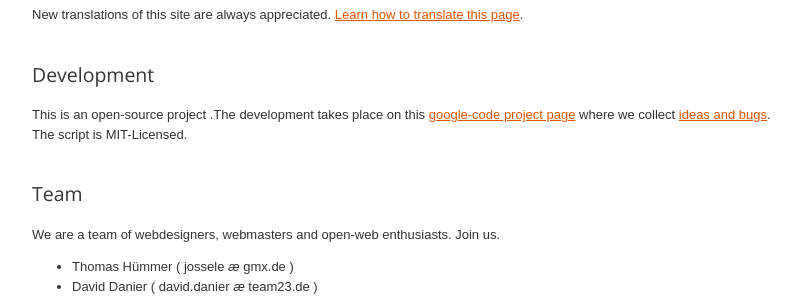
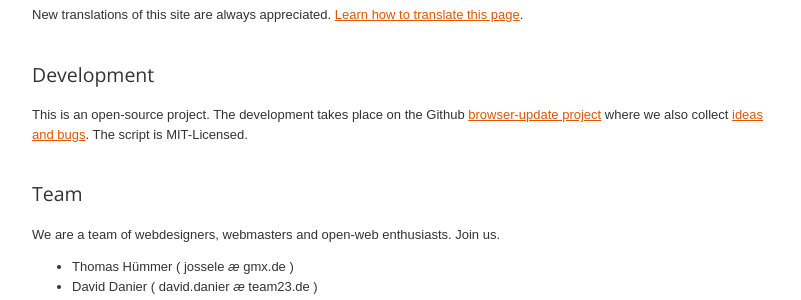
Before and after one commit to browser-update/browser-update, a PHP site: page /contact.php in a window 1280 px wide. Shown: the part 153-453 px from the top of the page, without its empty margins (233-1034 px from the left). Run offline with PHP 8.4, Linux system fonts and the light colour scheme.

Commit message:
Corrected links to point to github

```diff
--- a/contact.php
+++ b/contact.php
@@ -7,13 +7,14 @@ include("header.php");
 <div class="left">
 <h2>Translations</h2>
 <p>
-New translations of this site are always appreciated. <a href="https://code.google.com/p/browser-update/wiki/HowToTranslate"> Learn how to translate this page</a>.
+New translations of this site are always appreciated.
+<a href="https://github.com/josselex/browser-update/wiki/How-to-Translate">Learn how to translate this page</a>.
 </p>
 <h2>Development</h2>
 <p>
-        This is an open-source project .The development takes place on this
-        <a href="http://code.google.com/p/browser-update/">google-code project page</a> where
-	we collect <a href="http://code.google.com/p/browser-update/issues/list">ideas and bugs</a>.
+        This is an open-source project. The development takes place on the Github
+        <a href="https://github.com/josselex/browser-update">browser-update project</a> where
+	we also collect <a href="https://github.com/josselex/browser-update/issues">ideas and bugs</a>.
         The script is MIT-Licensed.
 </p>
 
```
